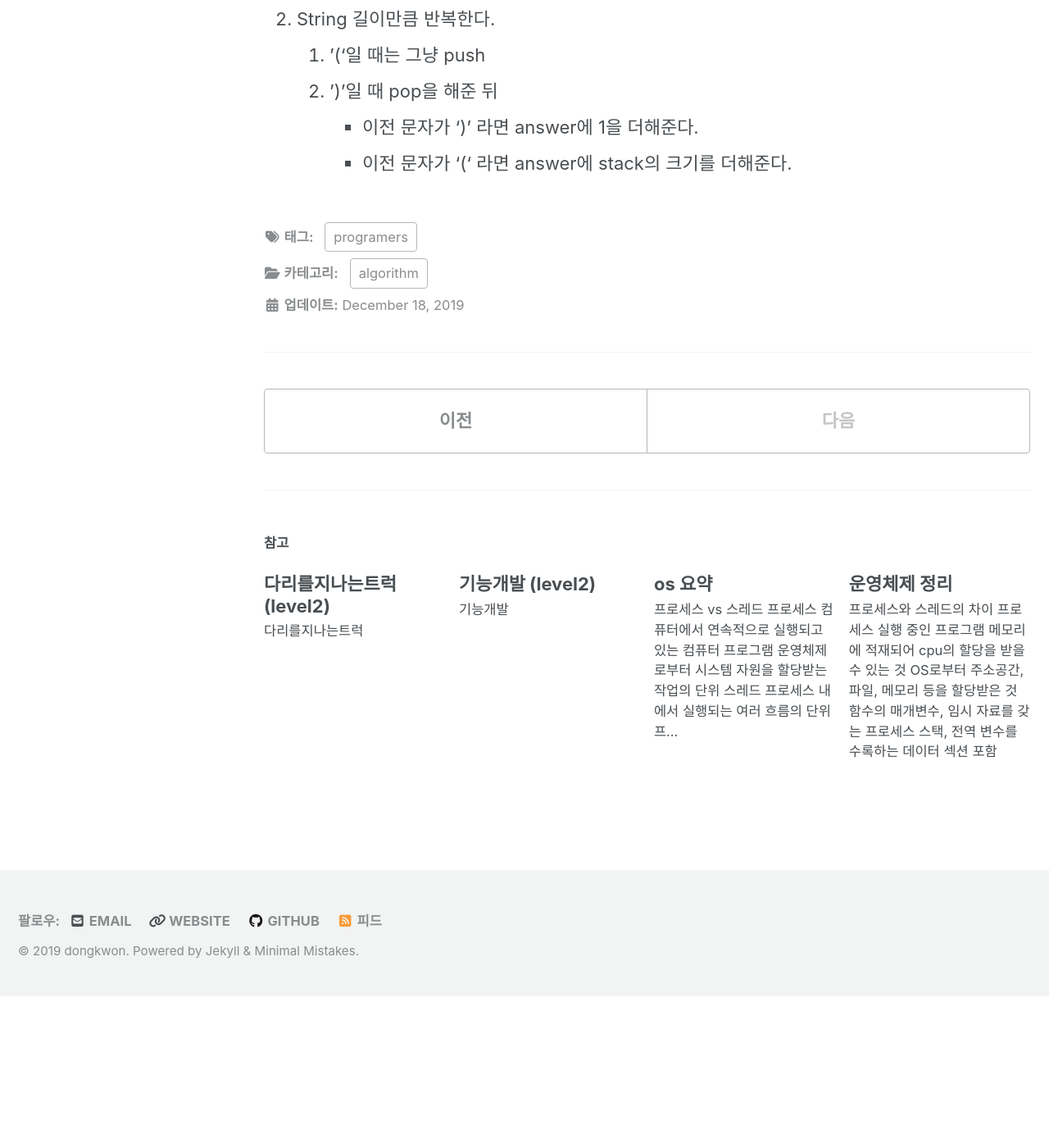
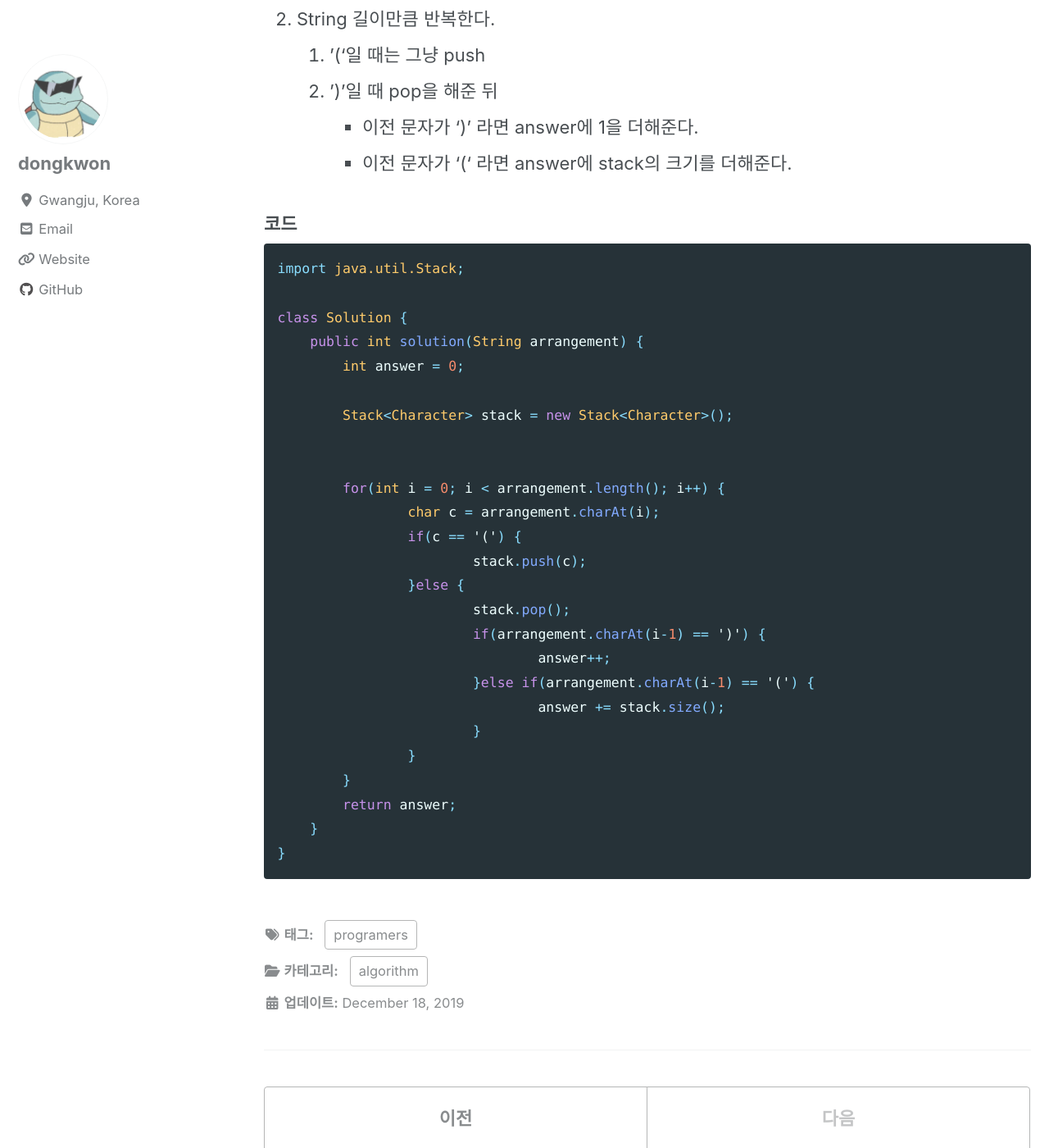
Before and after one commit to ydk7819/ydk7819.github.io, a Jekyll site: the page built from _posts/2019-12-18-쇠막대기.md, in a window 1280 px wide and 1400 px high, scrolled down 894 px. Shown: the whole window at 82% size. Built offline with Jekyll 4.4.1, drawn with Linux system fonts in a browser that asks for light colours; cached includes are drawn as plain includes; nearby versions of some CDN libraries; before the commit the page ends 2109 px from its top, so only the background shows below that.

Commit message:
쇠막대기 코드추가

````diff
--- a/_posts/2019-12-18-쇠막대기.md
+++ b/_posts/2019-12-18-쇠막대기.md
@@ -33,3 +33,32 @@
 	2. ')'일 때 pop을 해준 뒤
 		- 이전 문자가 ')' 라면 answer에 1을 더해준다.
 		- 이전 문자가 '(' 라면 answer에 stack의 크기를 더해준다.
+
+### 코드
+```java
+import java.util.Stack;
+
+class Solution {
+    public int solution(String arrangement) {
+        int answer = 0;
+
+        Stack<Character> stack = new Stack<Character>();
+
+
+        for(int i = 0; i < arrangement.length(); i++) {
+        	char c = arrangement.charAt(i);
+        	if(c == '(') {
+        		stack.push(c);
+        	}else {
+        		stack.pop();
+        		if(arrangement.charAt(i-1) == ')') {
+        			answer++;
+        		}else if(arrangement.charAt(i-1) == '(') {
+        			answer += stack.size();
+        		}
+        	}
+        }
+        return answer;
+    }
+}
+```
````
